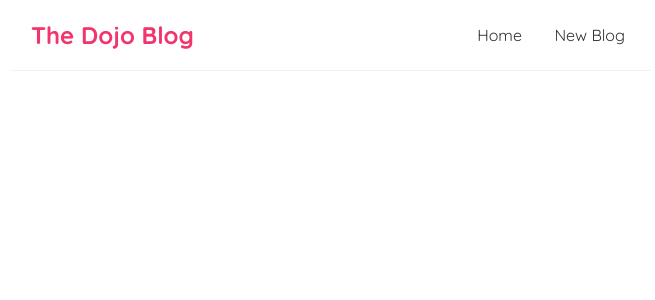
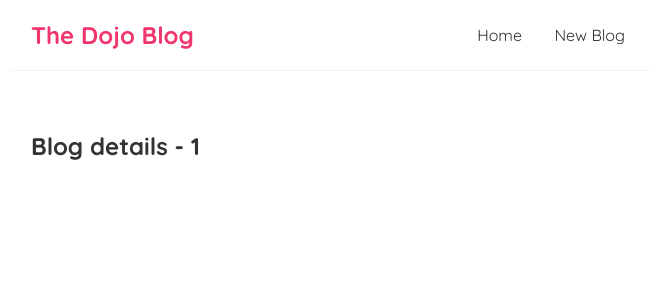
Before and after one commit to hamdiboyraz/react-tutorial, a React (Create React App) app: page /blogs/1 in a window 1280 px wide. Shown: the top 300 px of the page, without its empty margins (309-964 px from the left). Built offline with nearby package versions, Linux system fonts and the light colour scheme.

Commit message:
Route parameters

```diff
--- a/src/App.js
+++ b/src/App.js
@@ -2,6 +2,7 @@
 import Home from "./Home";
 import { BrowserRouter as Router, Route, Switch} from 'react-router-dom';
 import Create from "./Create";
+import BlogDetails from "./BlogDetails";
 
 function App() {
   return (
@@ -16,6 +17,9 @@
             <Route path="/create">
               <Create />
             </Route>
+            <Route path="/blogs/:id">
+              <BlogDetails />
+            </Route>
           </Switch>
         </div>
       </div>
--- /dev/null
+++ b/src/BlogDetails.js
@@ -0,0 +1,13 @@
+import { useParams } from "react-router-dom";
+
+const BlogDetails = () => {
+    const { id } = useParams();
+
+    return (
+        <div className="blog-details">
+            <h2>Blog details - { id }</h2>
+        </div>
+     );
+}
+
+export default BlogDetails;
--- a/src/BlogList.js
+++ b/src/BlogList.js
@@ -1,3 +1,5 @@
+import { Link } from "react-router-dom"
+
 const BlogList = ({blogs, title}) => {
 
     return (
@@ -5,8 +7,10 @@
             <h2>{ title }</h2>
             {blogs.map((i) => (
                 <div className="blog-preview" key={i.id}>
-                    <h2>{ i.title }</h2>
-                    <p>Written by { i.author }</p>
+                    <Link to={`/blogs/${i.id}`}>
+                        <h2>{ i.title }</h2>
+                        <p>Written by { i.author }</p>
+                    </Link>
                 </div>
         ))}
         </div>
--- a/src/index.css
+++ b/src/index.css
@@ -48,3 +48,7 @@
   color: #f1356d;
   margin-bottom: 8px;
 }
+
+.blog-preview a{
+  text-decoration: none;
+}
```
